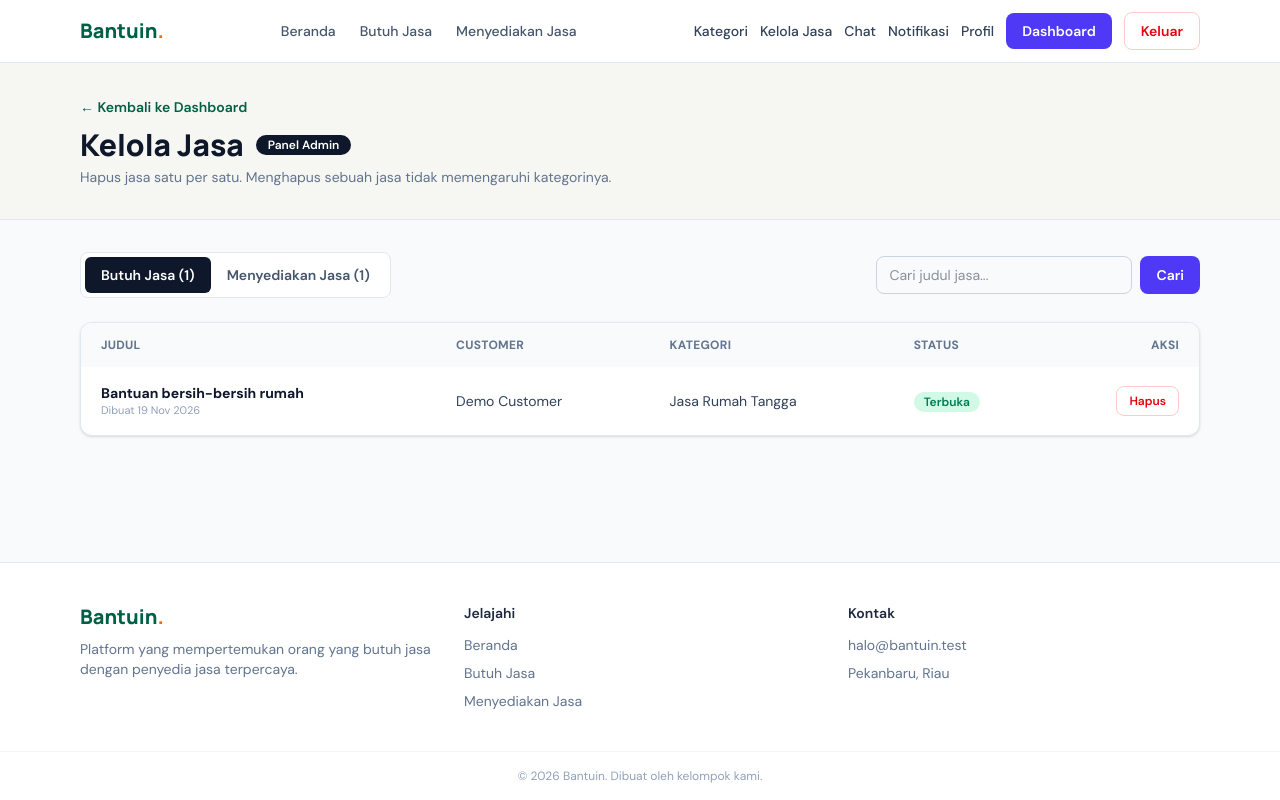
After one commit to reyhann760-rgb/Bantuin_project, a Laravel app: page /admin/jasa in a window 1280 px wide. The commit adds this page. Run offline with Laravel 12, Linux system fonts and the light colour scheme; a user stored in the database is signed in; data comes from the database, SQL or seed files in the repository.

Commit message:
fix: admin action to delete per jasa

```diff
--- /dev/null
+++ b/app/Http/Controllers/Admin/ServiceController.php
@@ -0,0 +1,75 @@
+<?php
+
+namespace App\Http\Controllers\Admin;
+
+use App\Http\Controllers\Controller;
+use App\Models\ServiceOffer;
+use App\Models\ServiceRequest;
+use Illuminate\Http\RedirectResponse;
+use Illuminate\Http\Request;
+use Illuminate\Support\Facades\Gate;
+use Illuminate\View\View;
+
+class ServiceController extends Controller
+{
+    /**
+     * Daftar jasa untuk admin. tipe=butuh (permintaan customer) atau tipe=sedia (penawaran provider).
+     */
+    public function index(Request $request): View
+    {
+        $tipe = $request->query('tipe') === 'sedia' ? 'sedia' : 'butuh';
+        $search = trim((string) $request->query('q', ''));
+
+        if ($tipe === 'sedia') {
+            $items = ServiceOffer::with(['provider', 'category'])
+                ->when($search !== '', fn ($q) => $q->where('title', 'like', "%{$search}%"))
+                ->latest()
+                ->paginate(15)
+                ->withQueryString();
+        } else {
+            $items = ServiceRequest::with(['customer', 'category'])
+                ->when($search !== '', fn ($q) => $q->where('title', 'like', "%{$search}%"))
+                ->latest()
+                ->paginate(15)
+                ->withQueryString();
+        }
+
+        return view('admin.services.index', [
+            'items' => $items,
+            'tipe' => $tipe,
+            'search' => $search,
+            'countRequests' => ServiceRequest::count(),
+            'countOffers' => ServiceOffer::count(),
+        ]);
+    }
+
+    /**
+     * Hapus satu permintaan jasa (Butuh Jasa).
+     */
+    public function destroyRequest(ServiceRequest $serviceRequest): RedirectResponse
+    {
+        Gate::authorize('delete', $serviceRequest);
+
+        $title = $serviceRequest->title;
+        $serviceRequest->delete();
+
+        return redirect()
+            ->route('admin.services.index', ['tipe' => 'butuh'])
+            ->with('success', 'Permintaan jasa "' . $title . '" berhasil dihapus.');
+    }
+
+    /**
+     * Hapus satu penawaran jasa (Menyediakan Jasa).
+     */
+    public function destroyOffer(ServiceOffer $serviceOffer): RedirectResponse
+    {
+        Gate::authorize('delete', $serviceOffer);
+
+        $title = $serviceOffer->title;
+        $serviceOffer->delete();
+
+        return redirect()
+            ->route('admin.services.index', ['tipe' => 'sedia'])
+            ->with('success', 'Penawaran jasa "' . $title . '" berhasil dihapus.');
+    }
+}
--- /dev/null
+++ b/resources/views/admin/services/index.blade.php
@@ -0,0 +1,98 @@
+{{-- Admin: kelola (hapus) jasa satu per satu. --}}
+@extends('layouts.marketplace')
+
+@section('title', 'Kelola Jasa — Admin')
+
+@section('content')
+@php
+    $isRequest = $tipe === 'butuh';
+    $statusLabel = [
+        'open' => ['Terbuka', 'bg-emerald-100 text-emerald-700'],
+        'in_progress' => ['Berjalan', 'bg-amber-100 text-amber-700'],
+        'completed' => ['Selesai', 'bg-slate-100 text-slate-600'],
+        'cancelled' => ['Dibatalkan', 'bg-red-100 text-red-700'],
+        'active' => ['Aktif', 'bg-emerald-100 text-emerald-700'],
+        'inactive' => ['Nonaktif', 'bg-slate-100 text-slate-600'],
+    ];
+@endphp
+
+<section class="border-b border-slate-200 bg-[#f6f7f2]">
+    <div class="mx-auto max-w-6xl px-4 py-8">
+        <a href="{{ route('admin.dashboard') }}" class="inline-flex items-center gap-1.5 text-sm font-semibold text-emerald-800 hover:underline">&larr; Kembali ke Dashboard</a>
+        <div class="mt-2 flex items-center gap-3">
+            <h1 class="brand-font text-2xl font-extrabold text-slate-900 md:text-3xl">Kelola Jasa</h1>
+            <span class="rounded-full bg-slate-900 px-3 py-0.5 text-xs font-semibold text-white">Panel Admin</span>
+        </div>
+        <p class="mt-1 text-sm text-slate-500">Hapus jasa satu per satu. Menghapus sebuah jasa tidak memengaruhi kategorinya.</p>
+    </div>
+</section>
+
+<div class="mx-auto max-w-6xl space-y-6 px-4 py-8">
+    @if(session('success'))
+        <div class="rounded-xl border border-emerald-200 bg-emerald-50 p-4 text-sm text-emerald-800" role="status">{{ session('success') }}</div>
+    @endif
+
+    {{-- Tab + pencarian --}}
+    <div class="flex flex-col gap-4 md:flex-row md:items-center md:justify-between">
+        <div class="inline-flex rounded-lg border border-slate-200 bg-white p-1 text-sm font-semibold">
+            <a href="{{ route('admin.services.index', ['tipe' => 'butuh']) }}"
+               class="rounded-md px-4 py-2 {{ $isRequest ? 'bg-slate-900 text-white' : 'text-slate-600 hover:bg-slate-50' }}">Butuh Jasa ({{ $countRequests }})</a>
+            <a href="{{ route('admin.services.index', ['tipe' => 'sedia']) }}"
+               class="rounded-md px-4 py-2 {{ ! $isRequest ? 'bg-slate-900 text-white' : 'text-slate-600 hover:bg-slate-50' }}">Menyediakan Jasa ({{ $countOffers }})</a>
+        </div>
+        <form method="GET" action="{{ route('admin.services.index') }}" class="flex gap-2">
+            <input type="hidden" name="tipe" value="{{ $tipe }}">
+            <input type="text" name="q" value="{{ $search }}" placeholder="Cari judul jasa..."
+                   class="w-full rounded-lg border border-slate-300 px-3 py-2 text-sm md:w-64">
+            <button type="submit" class="rounded-lg bg-indigo-600 px-4 py-2 text-sm font-semibold text-white hover:bg-indigo-700">Cari</button>
+        </form>
+    </div>
+
+    <div class="overflow-x-auto rounded-xl border border-slate-200 bg-white shadow-sm">
+        <table class="w-full text-left text-sm">
+            <thead class="bg-slate-50 text-xs uppercase tracking-wide text-slate-500">
+                <tr>
+                    <th class="px-5 py-3.5 font-bold">Judul</th>
+                    <th class="px-5 py-3.5 font-bold">{{ $isRequest ? 'Customer' : 'Penyedia' }}</th>
+                    <th class="px-5 py-3.5 font-bold">Kategori</th>
+                    <th class="px-5 py-3.5 font-bold">Status</th>
+                    <th class="px-5 py-3.5 text-right font-bold">Aksi</th>
+                </tr>
+            </thead>
+            <tbody class="divide-y divide-slate-100">
+                @forelse ($items as $item)
+                    @php
+                        $owner = $isRequest ? $item->customer : $item->provider;
+                        $badge = $statusLabel[$item->status] ?? [ucfirst($item->status), 'bg-slate-100 text-slate-600'];
+                        $showUrl = $isRequest ? route('service-requests.show', $item) : route('service-offers.show', $item);
+                        $deleteUrl = $isRequest ? route('admin.services.requests.destroy', $item) : route('admin.services.offers.destroy', $item);
+                    @endphp
+                    <tr class="hover:bg-slate-50/80">
+                        <td class="px-5 py-4">
+                            <a href="{{ $showUrl }}" class="font-bold text-slate-900 hover:text-indigo-600">{{ $item->title }}</a>
+                            <div class="text-[11px] text-slate-400">Dibuat {{ $item->created_at?->format('d M Y') }}</div>
+                        </td>
+                        <td class="px-5 py-4 text-slate-700">{{ $owner->name ?? '-' }}</td>
+                        <td class="px-5 py-4 text-slate-700">{{ $item->category->name ?? '-' }}</td>
+                        <td class="px-5 py-4"><span class="rounded-full px-2.5 py-0.5 text-xs font-semibold {{ $badge[1] }}">{{ $badge[0] }}</span></td>
+                        <td class="px-5 py-4 text-right">
+                            <form action="{{ $deleteUrl }}" method="POST" class="inline"
+                                  onsubmit="return confirm('Hapus jasa &quot;{{ e($item->title) }}&quot;? Tindakan ini tidak dapat dibatalkan.')">
+                                @csrf
+                                @method('DELETE')
+                                <button type="submit" class="rounded-lg border border-red-200 bg-white px-3 py-1.5 text-xs font-semibold text-red-600 hover:bg-red-50">Hapus</button>
+                            </form>
+                        </td>
+                    </tr>
+                @empty
+                    <tr>
+                        <td colspan="5" class="px-5 py-12 text-center text-slate-400">Tidak ada jasa{{ $search !== '' ? ' yang cocok dengan pencarian' : '' }}.</td>
+                    </tr>
+                @endforelse
+            </tbody>
+        </table>
+    </div>
+
+    <div>{{ $items->links() }}</div>
+</div>
+@endsection
--- a/resources/views/components/navbar.blade.php
+++ b/resources/views/components/navbar.blade.php
@@ -32,11 +32,16 @@
                 @endif
                 @if(auth()->user()->role === 'admin')
                     <a href="{{ route('admin.categories.index') }}" class="text-sm font-medium text-slate-700 hover:text-indigo-600">Kategori</a>
+                    <a href="{{ route('admin.services.index') }}" class="text-sm font-medium text-slate-700 hover:text-indigo-600">Kelola Jasa</a>
                 @endif
                 <a href="{{ route('chat.index') }}" class="text-sm font-medium text-slate-700 hover:text-indigo-600">Chat</a>
                 <a href="{{ route('notifications.index') }}" class="text-sm font-medium text-slate-700 hover:text-indigo-600">Notifikasi</a>
                 <a href="{{ route('profile.edit') }}" class="text-sm font-medium text-slate-700 hover:text-indigo-600">Profil</a>
                 <a href="{{ route('dashboard') }}" class="rounded-lg bg-indigo-600 px-4 py-2 text-sm font-semibold text-white hover:bg-indigo-700">Dashboard</a>
+                <form action="{{ route('logout') }}" method="POST">
+                    @csrf
+                    <button type="submit" class="rounded-lg border border-red-200 px-4 py-2 text-sm font-semibold text-red-600 hover:bg-red-50">Keluar</button>
+                </form>
             @else
                 <a href="{{ $login }}" class="text-sm font-medium text-slate-700 hover:text-indigo-600">Masuk</a>
                 <a href="{{ $register }}" class="rounded-lg bg-indigo-600 px-4 py-2 text-sm font-semibold text-white hover:bg-indigo-700">Daftar</a>
@@ -59,10 +64,19 @@
                     <li><a href="{{ $cta[1] }}" class="block rounded-lg border border-emerald-600 px-3 py-2 text-center text-sm font-semibold text-emerald-700">{{ $cta[0] }}</a></li>
                 @endif
             @endauth
+            @auth
+                <li>
+                    <form action="{{ route('logout') }}" method="POST">
+                        @csrf
+                        <button type="submit" class="block w-full rounded-lg border border-red-200 px-3 py-2 text-center text-sm font-semibold text-red-600">Keluar</button>
+                    </form>
+                </li>
+            @endauth
             <li class="flex gap-2 pt-2">
                 @auth
                     @if(auth()->user()->role === 'admin')
                         <a href="{{ route('admin.categories.index') }}" class="flex-1 rounded-lg border border-slate-300 py-2 text-center text-sm font-medium">Kategori</a>
+                        <a href="{{ route('admin.services.index') }}" class="flex-1 rounded-lg border border-slate-300 py-2 text-center text-sm font-medium">Jasa</a>
                     @endif
                     <a href="{{ route('chat.index') }}" class="flex-1 rounded-lg border border-slate-300 py-2 text-center text-sm font-medium">Chat</a>
                     <a href="{{ route('notifications.index') }}" class="flex-1 rounded-lg border border-slate-300 py-2 text-center text-sm font-medium">Notifikasi</a>
--- a/routes/web.php
+++ b/routes/web.php
@@ -2,6 +2,7 @@
 
 use App\Http\Controllers\Admin\CategoryController as AdminCategoryController;
 use App\Http\Controllers\Admin\DashboardController as AdminDashboardController;
+use App\Http\Controllers\Admin\ServiceController as AdminServiceController;
 use App\Http\Controllers\AuthController;
 use App\Http\Controllers\ConversationController;
 use App\Http\Controllers\HomeController;
@@ -117,7 +118,11 @@ Route::middleware('auth')->group(function () {
         Route::get('/kategori', [AdminCategoryController::class, 'index'])->name('categories.index');
         Route::post('/kategori', [AdminCategoryController::class, 'store'])->name('categories.store');
         Route::put('/kategori/{category}', [AdminCategoryController::class, 'update'])->name('categories.update');
-        Route::delete('/kategori/{category}', [AdminCategoryController::class, 'destroy'])->name('categories.destroy');
+
+        // Hapus dilakukan per jasa (bukan per kategori)
+        Route::get('/jasa', [AdminServiceController::class, 'index'])->name('services.index');
+        Route::delete('/jasa/butuh/{serviceRequest}', [AdminServiceController::class, 'destroyRequest'])->name('services.requests.destroy');
+        Route::delete('/jasa/menyediakan/{serviceOffer}', [AdminServiceController::class, 'destroyOffer'])->name('services.offers.destroy');
     });
 
 });
```
Also changed, not shown: app/Http/Controllers/Admin/CategoryController.php (+0 -13 lines), resources/views/admin/categories/index.blade.php (+0 -17 lines), resources/views/admin/dashboard.blade.php (+8 -1 lines), tests/Feature/AdminCategoryTest.php (+3 -12 lines), tests/Feature/AdminDashboardTest.php (+19 -0 lines), tests/Feature/AdminServiceDeleteTest.php (added, +70 -0 lines).
